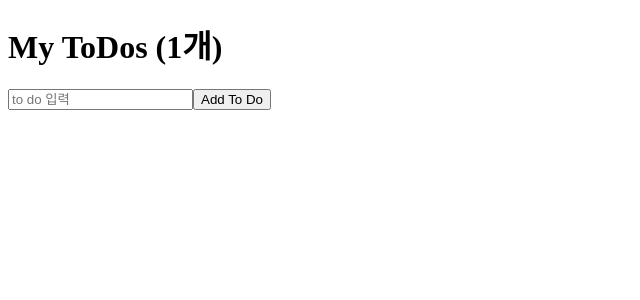
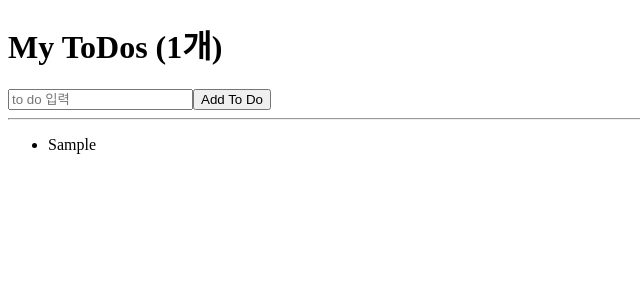
Before and after one commit to taehyeon0412/react_movie-app, a React (Create React App) app: page / in a window 1280 px wide. Both pictures are taken after typing "Sample" into the empty fields and a click on the button "Add To Do". Shown: the top 300 px of the page, without its empty margins (0-640 px from the left). Built offline with nearby package versions, Linux system fonts and the light colour scheme.

Commit message:
react를 이용한 To Do List(2)
map함수를 이용하여 배열 안에 있는 각각의 element를 바꿀 수 있게 함

```diff
--- a/src/App.js
+++ b/src/App.js
@@ -27,6 +27,22 @@ function App() {
         />
         <button>Add To Do</button>
       </form>
+      <hr />
+      <ul>
+        {toDos.map((item, index) => (
+          <li key={index}>{item}</li>
+        ))}
+        {/* map함수는 배열 안에 있는 각각의 element를
+        바꿀 수 있게 해준다. map()의 ()에는 함수를 넣을 수 있는데
+        배열의 모든 item에 대해 실행된다
+        toDos는 단순한 string으로 구성된 배열인데 그것을 map함수를 써서
+        새로운 배열 즉, li로 구성된 배열로 바꿈
+        리액트는 기본적으로 list에 있는 모든 item을 인식하기 때문에 key를 넣어
+        고유하게 만들어줘야된다 map함수의 첫번째는 값,두번째는 index=숫자를 의미한다
+        그래서 toDos.map((item, index))을 해줘서 li에 key값을 넣는다
+        최종적으로 map함수를 썼을때 모습은  <li key={0}>{item}</li>,<li key={2}>{item}</li>
+        반복.... */}
+      </ul>
     </div>
   );
 }
```
